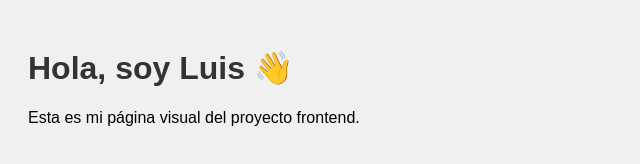
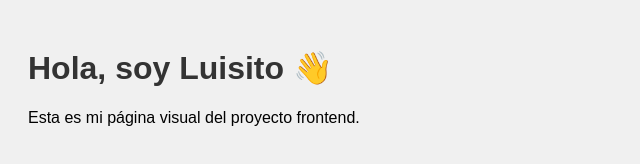
Before and after one commit to lu2311/pruebaActions, a plain HTML site: page src/luis/index.html in a window 1280 px wide. Shown: the whole page, without its empty margins (0-640 px from the left). Drawn offline with Linux system fonts and the light colour scheme.

Commit message:
Update index.html desde luis

```diff
--- a/src/luis/index.html
+++ b/src/luis/index.html
@@ -9,7 +9,7 @@
   </style>
 </head>
 <body>
-  <h1>Hola, soy Luis 👋</h1>
+  <h1>Hola, soy Luisito 👋</h1>
   <p>Esta es mi página visual del proyecto frontend.</p>
 </body>
 </html>
```
